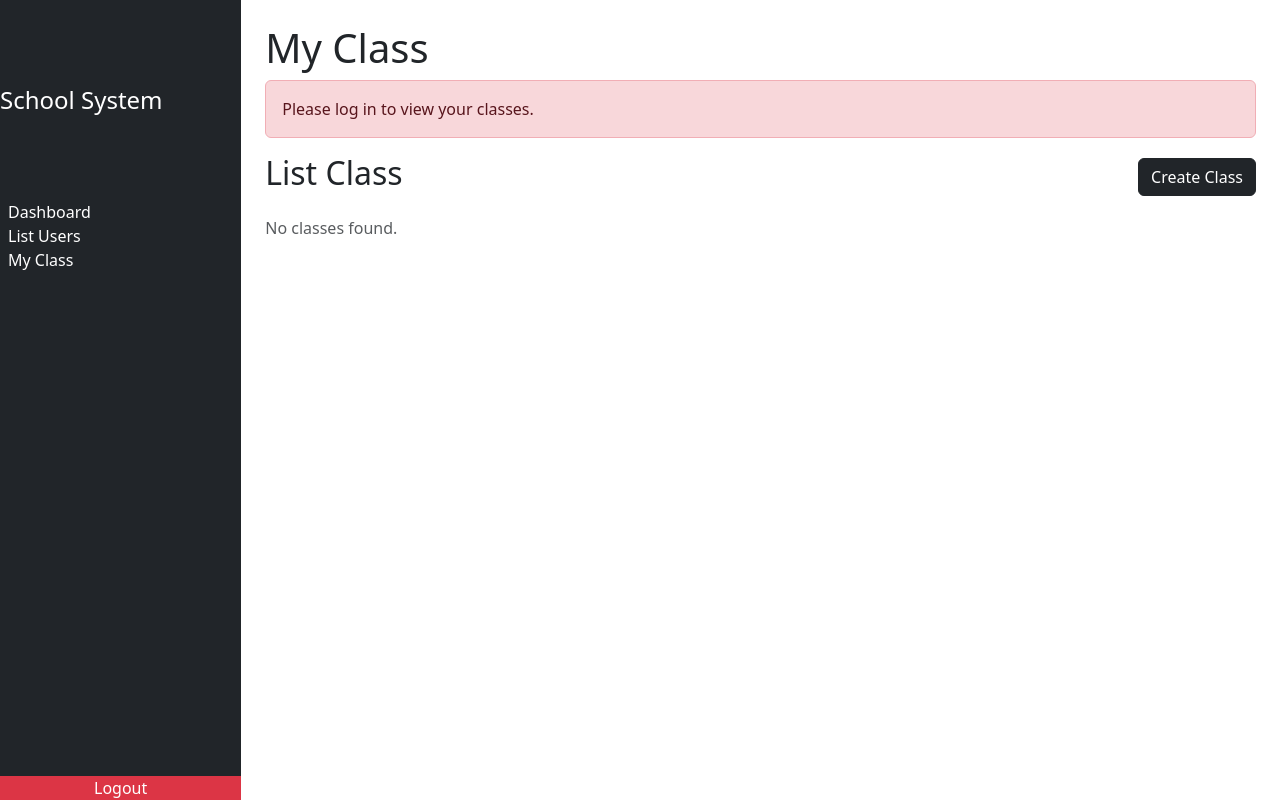
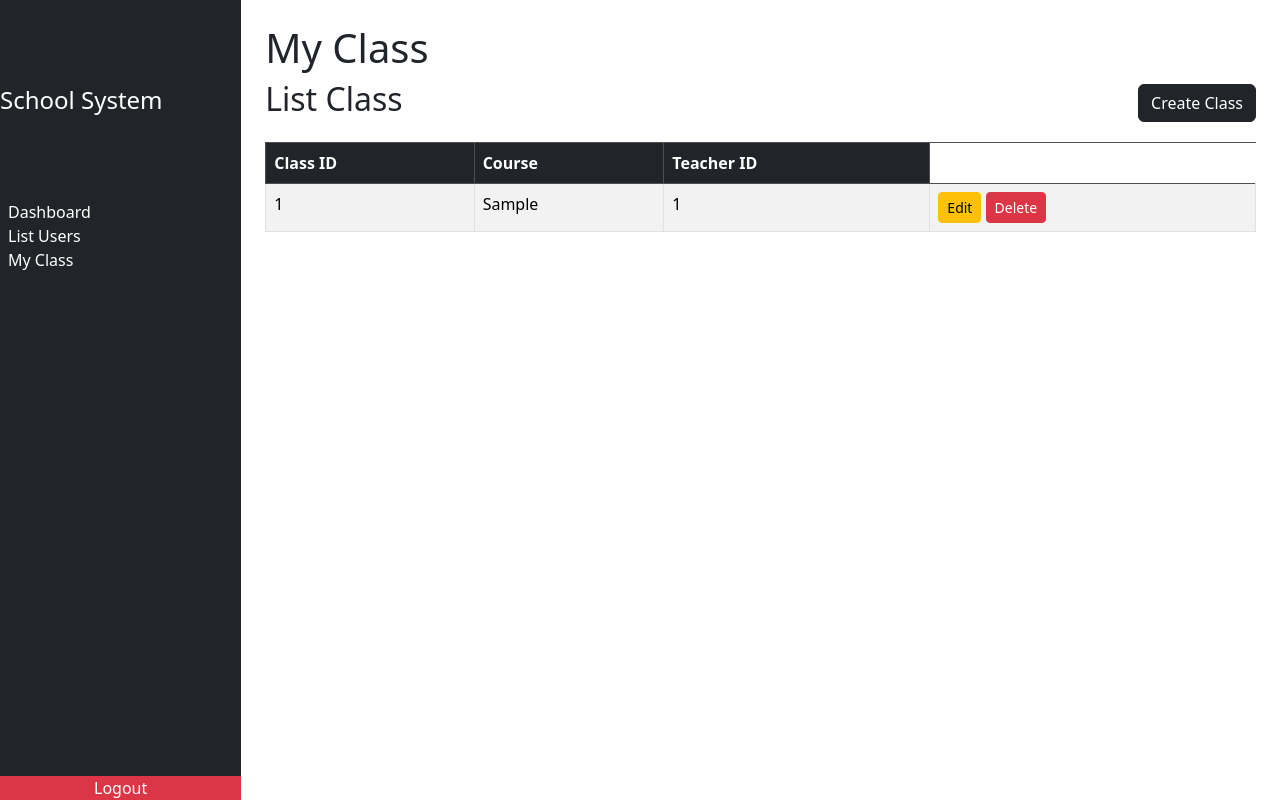
Before and after one commit to CHEASENGHOUR/school_manage, a PHP site: page /class in a window 1280 px wide. Run offline with PHP 8.4, Linux system fonts and the light colour scheme; the visitor is signed in with stand-in values (Sample User, id 1); tables that the repository leaves empty or names only in its code hold one stand-in row (values such as "Sample post").

Commit message:
class crud

```diff
--- a/public/index.php
+++ b/public/index.php
@@ -31,8 +31,10 @@ $router->post('/register', [$auth, 'register']);
 $router->get('/', [$dashboard, 'index'], [new AuthMiddleware()]);
 $router->get('/admin', [$admin, 'index'], [new AdminMiddleware()]);
 
-$router->get("/class",[new ClassController(), "index"]);
-$router->post("/class/create",[new ClassController(), "create"]);
+$router->get("/class",[new ClassController(), "index"], [new AuthMiddleware()]);
+$router->post("/class",[new ClassController(), "create"], [new AuthMiddleware()]);
+$router->post("/class/update",[new ClassController(), "update"], [new AuthMiddleware()]);
+$router->post("/class/delete",[new ClassController(), "delete"], [new AuthMiddleware()]);
 
 
 // Dispatch router
--- a/src/Controllers/ClassController.php
+++ b/src/Controllers/ClassController.php
@@ -9,11 +9,12 @@ class ClassController{
     public function index(): void
 
     {
+        // var_dump($_SESSION); // Check 'user'
+        // var_dump(Auth::user());
         // Get the authenticated teacher's ID (assuming Auth provides this)
-        // $user = Auth::user();
-        $teacher_id = Auth::user()->id ?? null;
+        $user = Auth::user();
+        $teacher_id = $user['id'] ?? null;
 
-        // $teacher_id = Auth::user()->id ?? null;
         if ($teacher_id) {
             // Fetch classes for the teacher
             $classesModel = new Classes();
@@ -39,7 +40,7 @@ class ClassController{
     public function create(): void
     {
         $user = Auth::user();
-        $teacher_id = Auth::user()->id ?? null;
+        $teacher_id = $user['id'] ?? null;
         $course = $_POST['courses'] ?? null;
         if (empty($course)) {
             session_start();
@@ -67,4 +68,62 @@ class ClassController{
         }
         exit;
     }
+    public function update(): void
+    {
+        $user = Auth::user();
+        // $teacher_id = $user['id'] ?? null;
+        $class_id = $_POST['class_id'] ?? null;
+        $course = $_POST['courses'] ?? null;
+
+        if (empty($class_id) || empty($course)) {
+            session_start();
+            $_SESSION['error'] = 'Class ID and name are required.';
+            header("Location: /class");
+            exit;
+        }
+
+        try {
+            $success = Classes::update($class_id, $course);
+            session_start();
+            if ($success) {
+                $_SESSION['success'] = 'Class updated successfully.';
+            } else {
+                $_SESSION['error'] = 'Failed to update class.';
+            }
+        } catch (\Exception $e) {
+            session_start();
+            $_SESSION['error'] = 'An error occurred: ' . $e->getMessage();
+        }
+
+        header("Location: /class");
+        exit;
+    }
+
+    public function delete(): void
+    {
+        $class_id = $_POST['class_id'] ?? null;
+
+        if (empty($class_id)) {
+            session_start();
+            $_SESSION['error'] = 'Class ID is required.';
+            header("Location: /class");
+            exit;
+        }
+
+        try {
+            $success = Classes::delete($class_id);
+            session_start();
+            if ($success) {
+                $_SESSION['success'] = 'Class deleted successfully.';
+            } else {
+                $_SESSION['error'] = 'Failed to delete class.';
+            }
+        } catch (\Exception $e) {
+            session_start();
+            $_SESSION['error'] = 'An error occurred: ' . $e->getMessage();
+        }
+
+        header("Location: /class");
+        exit;
+    }
 }
--- a/src/Core/Auth.php
+++ b/src/Core/Auth.php
@@ -12,9 +12,9 @@ class Auth {
         }
         return false;
     }
-    public static function user() {
-        return $_SESSION['user'] ?? null;
-    }
+        public static function user() {
+            return $_SESSION['user'] ?? null;
+        }
 
     public static function check(): bool {
         return isset($_SESSION['user']);
--- a/src/Models/Classes.php
+++ b/src/Models/Classes.php
@@ -22,4 +22,23 @@ class Classes {
         $stmt->execute();
         return $stmt->get_result()->fetch_all(MYSQLI_ASSOC);
     }
+    public static function update(int $class_id, string $courses): bool
+    {
+        $conn = Database::connect();
+
+        $stmt = $conn->prepare("UPDATE classes SET courses = ? WHERE class_id = ?");
+        $stmt->bind_param("si", $courses, $class_id);
+
+        return $stmt->execute();
+    }
+
+    public static function delete(int $class_id): bool
+    {
+        $conn = Database::connect();
+
+        $stmt = $conn->prepare("DELETE FROM classes WHERE class_id = ?");
+        $stmt->bind_param("i", $class_id);
+
+        return $stmt->execute();
+    }
 }
--- a/src/Views/class.php
+++ b/src/Views/class.php
@@ -37,6 +37,19 @@
                         <td><?php echo htmlspecialchars($class['class_id']); ?></td>
                         <td><?php echo htmlspecialchars($class['courses']); ?></td>
                         <td><?php echo htmlspecialchars($class['teacher_id']); ?></td>
+                        <td>
+                            <button class="btn btn-sm btn-warning" data-bs-toggle="modal"
+                                data-bs-target="#EditClass<?php echo $class['class_id']; ?>">
+                                Edit
+                            </button>
+                            <form action="/class/delete" method="POST" class="d-inline">
+                                <input type="hidden" name="class_id" value="<?php echo $class['class_id']; ?>">
+                                <button type="submit" class="btn btn-sm btn-danger"
+                                    onclick="return confirm('Are you sure you want to delete this class?');">
+                                    Delete
+                                </button>
+                            </form>
+                        </td>
                     </tr>
                 <?php endforeach; ?>
             </tbody>
@@ -50,7 +63,7 @@
 <div class="modal fade" id="CreateClass" tabindex="-1" aria-labelledby="CreateClassLabel" aria-hidden="true">
     <div class="modal-dialog modal-dialog-centered modal-lg">
         <div class="modal-content">
-            <form action="/class/create" method="POST">
+            <form action="/class" method="POST">
                 <div class="modal-header">
                     <h5 class="modal-title" id="CreateClassLabel">Create New Class</h5>
                     <button type="button" class="btn-close" data-bs-dismiss="modal" aria-label="Close"></button>
@@ -69,5 +82,32 @@
         </div>
     </div>
 </div>
+<?php foreach ($data['classes'] as $class): ?>
+    <div class="modal fade" id="EditClass<?php echo $class['class_id']; ?>" tabindex="-1" aria-labelledby="EditClassLabel<?php echo $class['class_id']; ?>" aria-hidden="true">
+        <div class="modal-dialog modal-dialog-centered modal-lg">
+            <div class="modal-content">
+                <form action="/class/update" method="POST">
+                    <input type="hidden" name="class_id" value="<?php echo $class['class_id']; ?>">
+                    <div class="modal-header">
+                        <h5 class="modal-title" id="EditClassLabel<?php echo $class['class_id']; ?>">Edit Class</h5>
+                        <button type="button" class="btn-close" data-bs-dismiss="modal" aria-label="Close"></button>
+                    </div>
+                    <div class="modal-body">
+                        <div class="mb-3">
+                            <label for="courses<?php echo $class['class_id']; ?>" class="form-label">Course Name</label>
+                            <input type="text" class="form-control" id="courses<?php echo $class['class_id']; ?>" name="courses"
+                                   value="<?php echo htmlspecialchars($class['courses']); ?>" required>
+                        </div>
+                    </div>
+                    <div class="modal-footer">
+                        <button type="button" class="btn btn-secondary" data-bs-dismiss="modal">Cancel</button>
+                        <button type="submit" class="btn btn-success">Update</button>
+                    </div>
+                </form>
+            </div>
+        </div>
+    </div>
+<?php endforeach; ?>
+
 
 <?php require_once __DIR__ . '/layout/footer.php'; ?>
```
